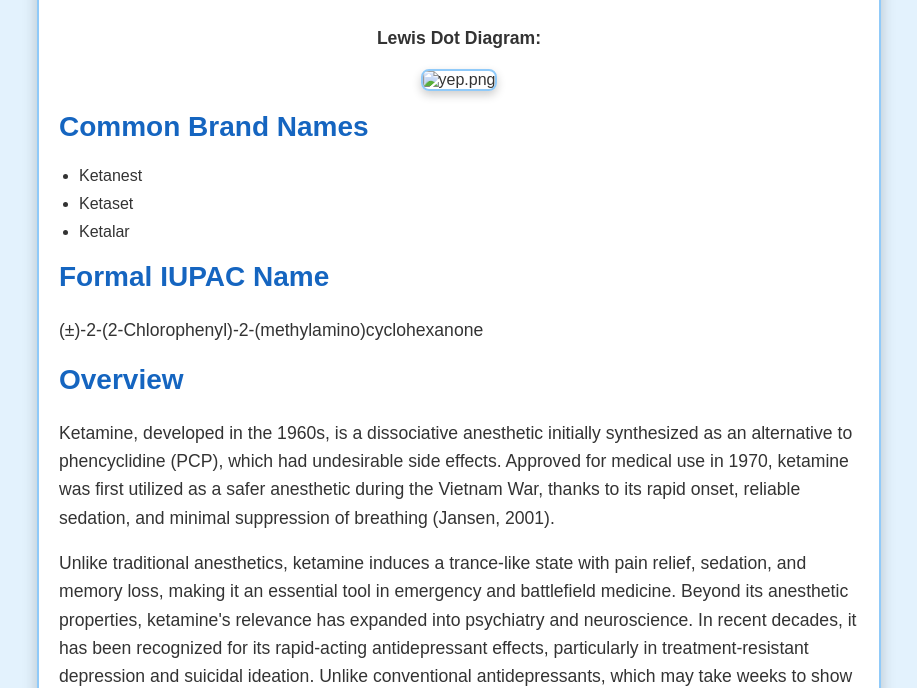
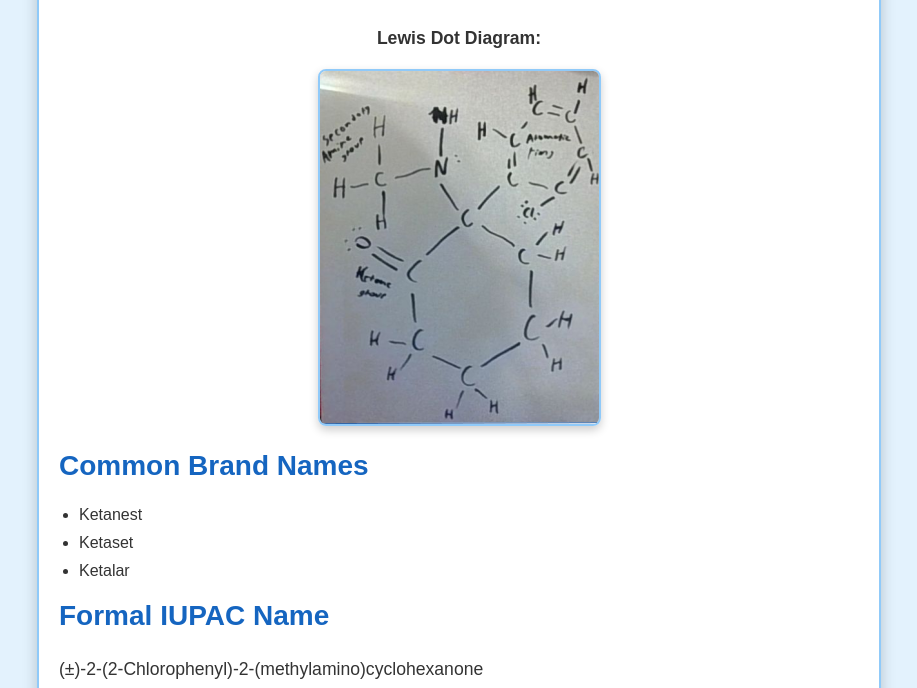
Before and after one commit to myaroschuk/chem, a plain HTML site: page index.html in a window 1280 px wide. Shown: the part 117-805 px from the top of the page, without its empty margins (181-1098 px from the left). Drawn offline with Linux system fonts and the light colour scheme.

Commit message:
Update index.html

```diff
--- a/index.html
+++ b/index.html
@@ -65,7 +65,7 @@
         <h1>Ketamine</h1>
         <div class="image-container">
             <p><strong>Lewis Dot Diagram:</strong></p>
-            <img src="" alt="yep.png">
+            <img src="yep.png" alt="yep.png">
         </div>
         <h2>Common Brand Names</h2>
         <ul>
```
